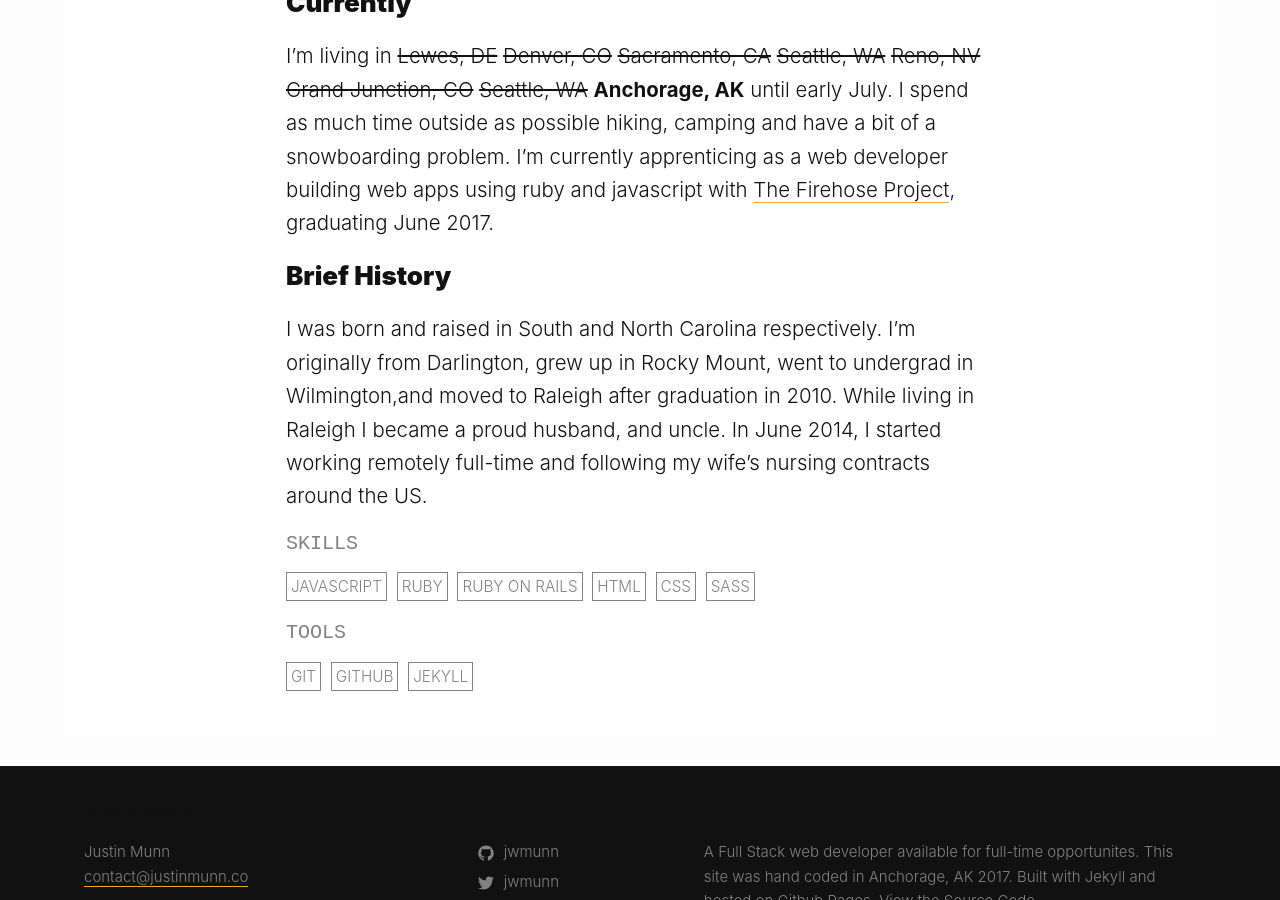
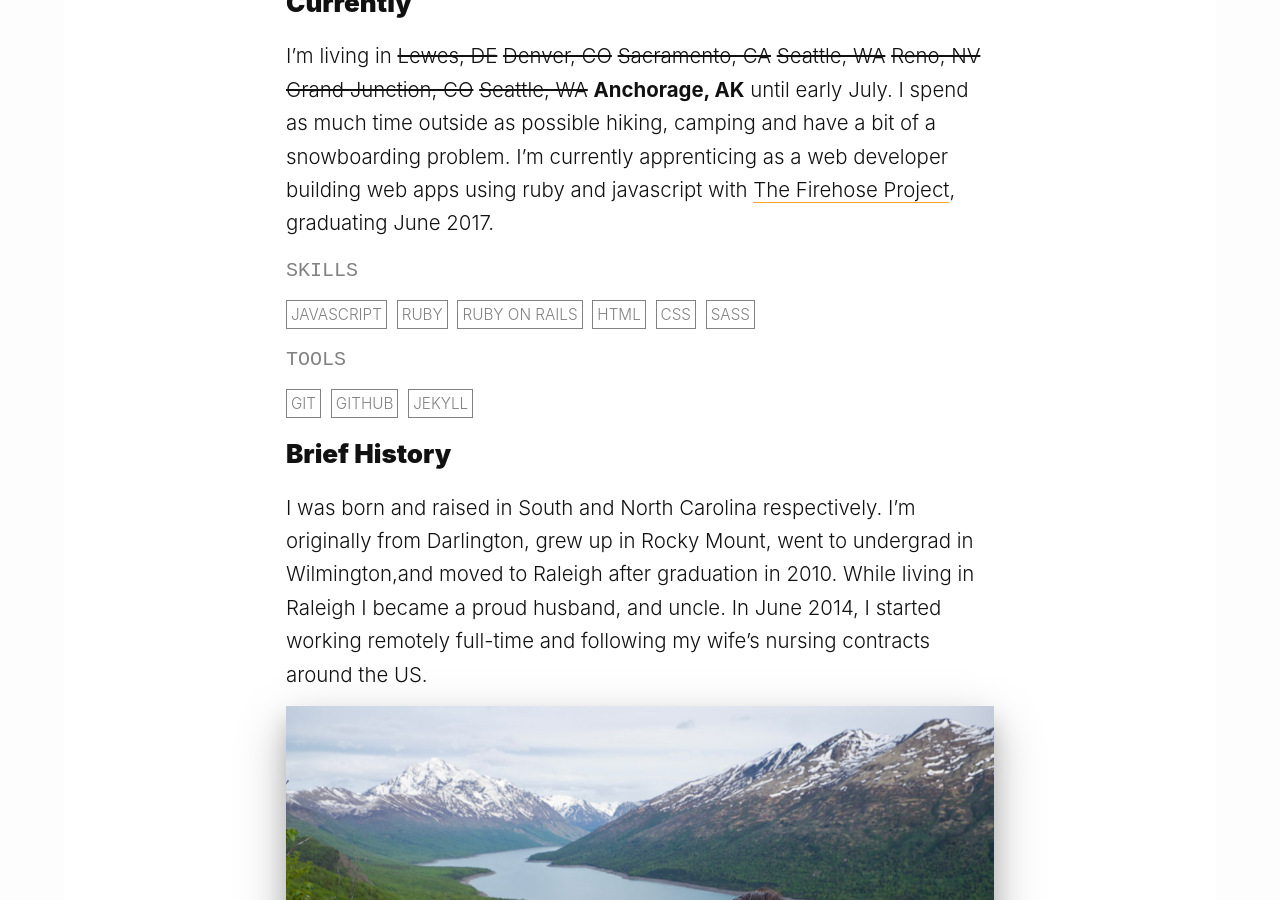
Before and after one commit to jwmunn/jwmunn.github.io, a Jekyll site: the page built from about.md, in a window 1280 px wide and 900 px high, scrolled down 214 px. Built offline with Jekyll 4.4.1, drawn with Linux system fonts in a browser that asks for light colours.

Commit message:
Added picture to about page.

```diff
--- a/about.md
+++ b/about.md
@@ -25,4 +21,10 @@
 <span class="badge">Github</span>
 <span class="badge">Jekyll</span>
 
+### Brief History
+
+I was born and raised in South and North Carolina respectively. I’m originally from Darlington, grew up in Rocky Mount, went to undergrad in Wilmington,and moved to Raleigh after graduation in 2010. While living in Raleigh I became a proud husband, and uncle. In June 2014, I started working remotely full-time and following my wife's nursing contracts around the US.
+
+![Hello my name is Justin](/../images/about-pic.jpg)
+
 <!--<div id="about-position" class="rellax-uncentered" data-rellax-speed="-7"><h1 class="section-headline">ABOUT</h1></div>-->
```
Also changed, not shown: other parts of about.md (+0 -4 lines), images/about-pic.jpg (added).
